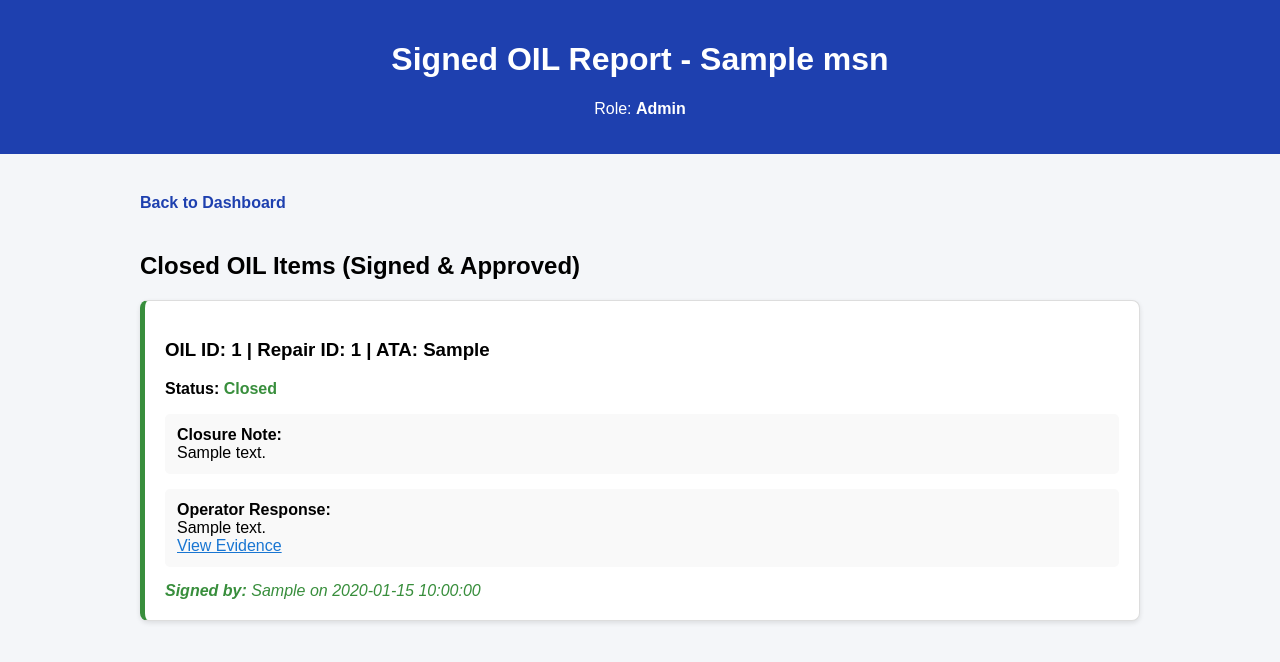
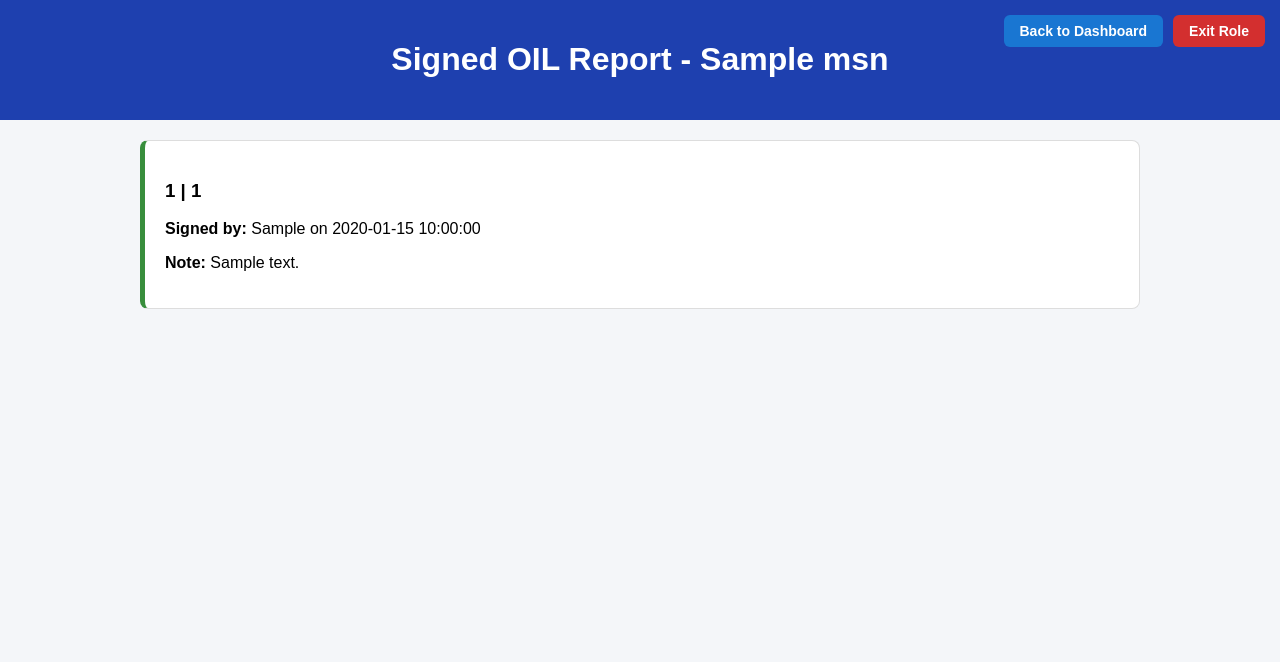
Before and after one commit to jquiroz343-sys/structural-repair-app, a Flask app: template templates/signed_oil_report.html in a window 1280 px wide. Shown: the top 662 px of the page. Run offline with Flask 3, Linux system fonts and the light colour scheme; the template is opened without the code that fills it: most values are stand-ins (such as "Sample title", 1, 10 or a date in 2020).

Commit message:
Update signed_oil_report.html

```diff
--- a/templates/signed_oil_report.html
+++ b/templates/signed_oil_report.html
@@ -1,57 +1,25 @@
 <!DOCTYPE html>
-<html lang="en">
-<head>
-    <meta charset="UTF-8">
-    <title>Signed OIL Report - {{ msn }}</title>
+<html><head><title>Signed OIL - {{ msn }}</title>
 <style>
-        body { font-family: Arial; margin: 0; background: #f4f6f9; }
+    body { font-family: Arial; margin: 0; background: #f4f6f9; position: relative; }
     .header { background: #1e40af; color: white; padding: 20px; text-align: center; }
     .container { padding: 20px; max-width: 1000px; margin: auto; }
-        .report-card { background: white; border: 1px solid #ddd; border-radius: 8px; padding: 20px; margin-bottom: 20px; box-shadow: 0 2px 5px rgba(0,0,0,0.1); border-left: 5px solid #388e3c; }
-        .section { margin: 15px 0; padding: 12px; background: #f9f9f9; border-radius: 5px; }
-        .back { display: inline-block; margin: 20px 0; color: #1e40af; text-decoration: none; font-weight: bold; }
-        .signature { font-style: italic; color: #388e3c; margin-top: 10px; }
-    </style>
-</head>
-<body>
-    <div class="header">
-        <h1>Signed OIL Report - {{ msn }}</h1>
-        <p>Role: <strong>{{ role|title }}</strong></p>
+    .report-card { background: white; border: 1px solid #ddd; border-radius: 8px; padding: 20px; margin-bottom: 20px; border-left: 5px solid #388e3c; }
+</style></head><body>
+
+<div style="position: absolute; top: 15px; right: 15px; display: flex; gap: 10px; z-index: 100;">
+    <a href="/dashboard/{{ msn }}" style="background: #1976d2; color: white; padding: 8px 16px; border-radius: 6px; text-decoration: none; font-weight: bold; font-size: 14px;">Back to Dashboard</a>
+    <a href="/logout/{{ msn }}" style="background: #d32f2f; color: white; padding: 8px 16px; border-radius: 6px; text-decoration: none; font-weight: bold; font-size: 14px;">Exit Role</a>
 </div>
+
+<div class="header"><h1>Signed OIL Report - {{ msn }}</h1></div>
 <div class="container">
-        <a href="/dashboard/{{ msn }}" class="back">Back to Dashboard</a>
-
-        <h2>Closed OIL Items (Signed & Approved)</h2>
-
-        {% if closed_oil %}
     {% for r in closed_oil %}
     <div class="report-card">
-                <h3>OIL ID: {{ r.OIL_ID }} | Repair ID: {{ r.Repair_ID }} | ATA: {{ r.ATA_Chapter }}</h3>
-                <p><strong>Status:</strong> <span style="color: #388e3c; font-weight: bold;">Closed</span></p>
-
-                <div class="section">
-                    <strong>Closure Note:</strong><br>
-                    {{ r.OIL_Closure_Note or 'No note.' }}
-                </div>
-
-                <div class="section">
-                    <strong>Operator Response:</strong><br>
-                    {{ r.Operator_Response_Note or 'N/A' }}
-                    {% if r.Doc_Operator_File %}
-                    <br><a href="/api/documents/download/{{ msn }}/{{ r.Doc_Operator_File }}" target="_blank" style="color: #1976d2;">View Evidence</a>
-                    {% endif %}
-                </div>
-
-                <div class="signature">
-                    <strong>Signed by:</strong> {{ r.OIL_Signed_By }} on {{ r.OIL_Signed_Date }}
-                </div>
+        <h3>{{ r.OIL_ID }} | {{ r.Repair_ID }}</h3>
+        <p><strong>Signed by:</strong> {{ r.OIL_Signed_By }} on {{ r.OIL_Signed_Date }}</p>
+        <p><strong>Note:</strong> {{ r.OIL_Closure_Note }}</p>
     </div>
     {% endfor %}
-        {% else %}
-        <div style="text-align: center; color: #999; font-size: 18px; padding: 40px;">
-            No signed OIL items yet.
 </div>
-        {% endif %}
-    </div>
-</body>
-</html>
+</body></html>
```
Lines whose indentation alone changed are shown as unchanged.
